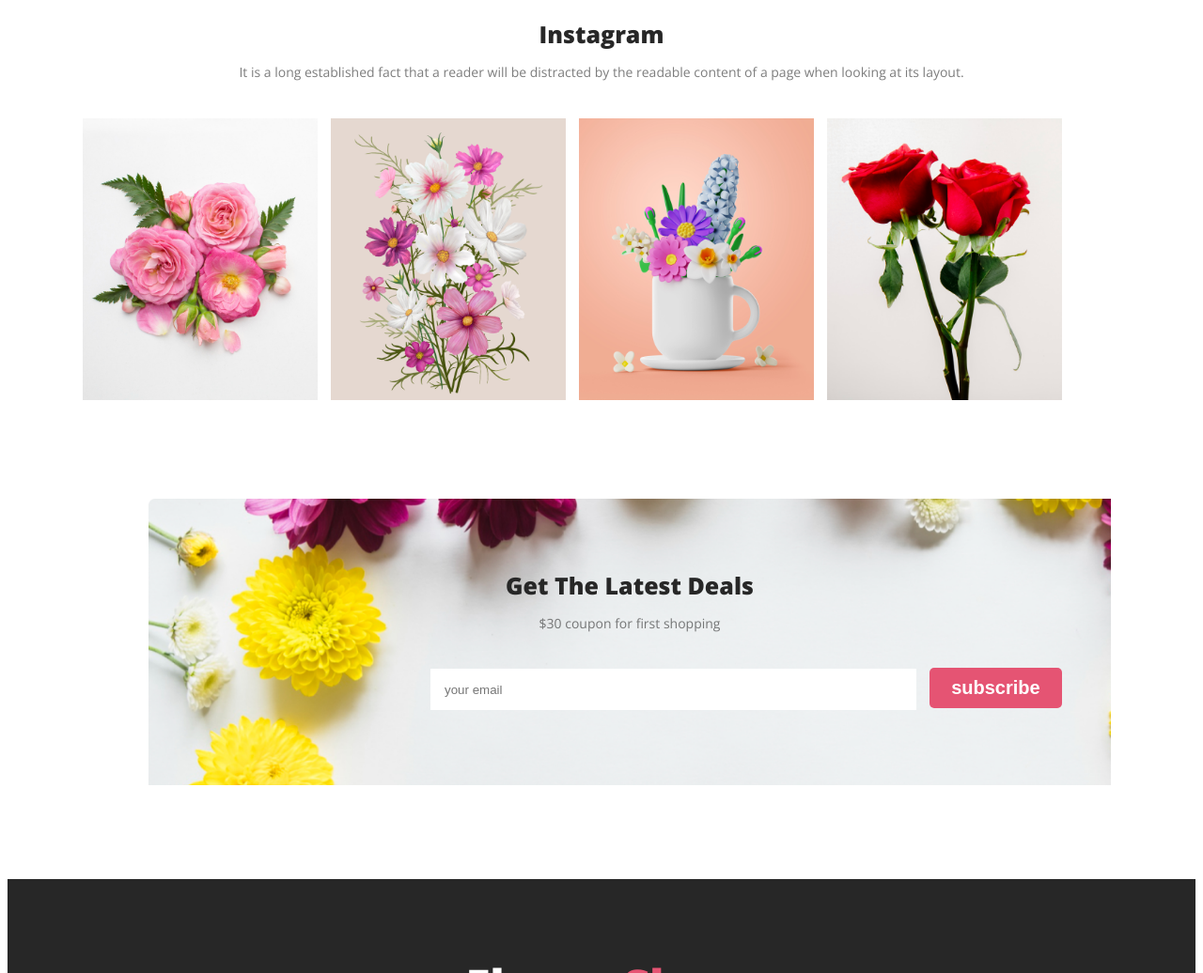
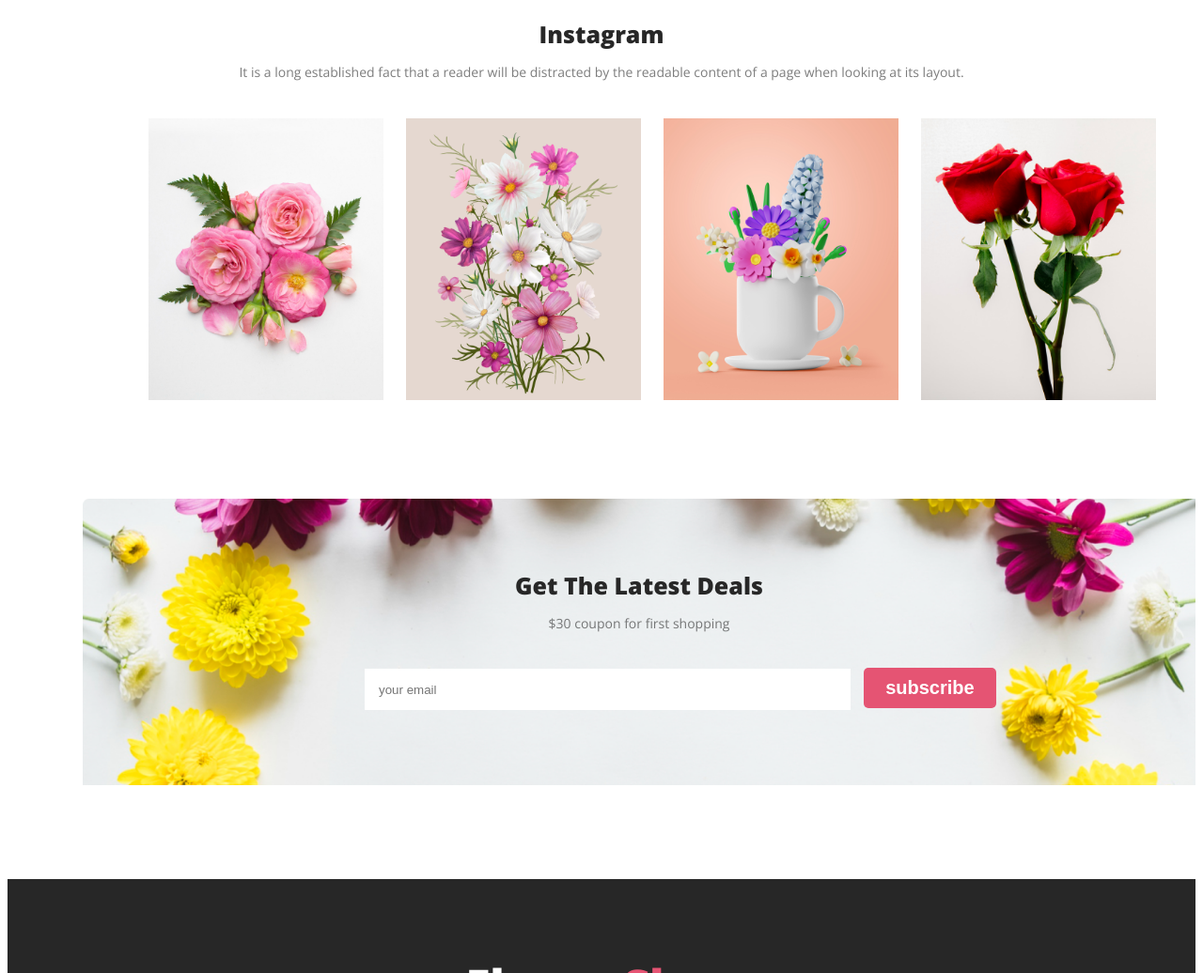
Before and after one commit to Parthpal/flower_shop_parth_assignment, a plain HTML site: page index.html in a window 1280 px wide. Shown: the part 2540-3576 px from the top of the page at 94% size. Drawn offline with nearby package versions, Linux system fonts and the light colour scheme.

Commit message:
style update 1

```diff
--- a/index.html
+++ b/index.html
@@ -88,7 +88,7 @@
                         <img src="./assets/images/Flower 01.png" alt="">
                         <img src="./assets/images/Rectangle 4.png" alt="">
                         <img src="./assets/images/Rectangle 5.png" alt="">
-                        <img src="./assets/images/Rectangle 6.png" alt="">
+                        <img class="insta-flower-0-margin"src="./assets/images/Rectangle 6.png" alt="">
                     </div>
                 </section>
 
--- a/styles/styles.css
+++ b/styles/styles.css
@@ -153,7 +153,7 @@ body{
 
 }
 .Instagram-flower-display{
-    margin-left: 80px;
+    margin-left: 150px;
     margin-top: 40px;
     max-width: 1196px;
 
@@ -161,13 +161,16 @@ body{
 .Instagram-flower-display img{
     width: 250px;
     height: 300px;
-    margin-right: 10px;
+    margin-right: 20px;
+}
+.insta-flower-0-margin{
+    margin-right: 0px;
 }
 .deal-email-banner{
     background-image: url('../assets/images/Rectangle\ 9.png');
     background-repeat: no-repeat;
-    background-size: 1250px;
-    margin: 0px 90px 0px 150px;
+    background-size: 1196px;
+    margin: 0px 0px 0px 80px;
 }
 
 .deal-banner-top{
@@ -175,7 +178,7 @@ body{
     padding-top: 50px ;
 }
 .email-deal{
-    margin-left: 300px;
+      margin-left: 300px;
       margin-top: 30px;
       padding-bottom: 80px;
 
```
